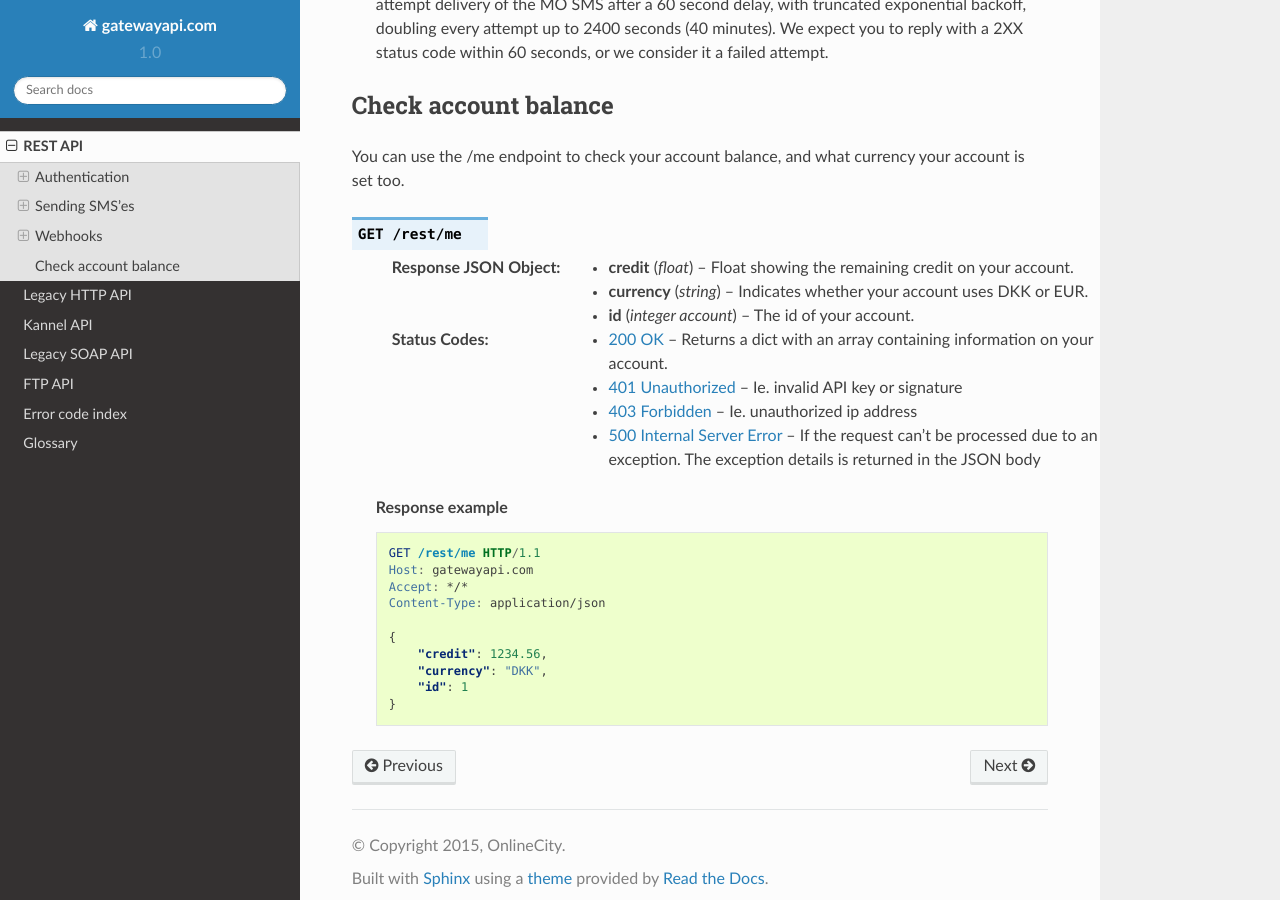
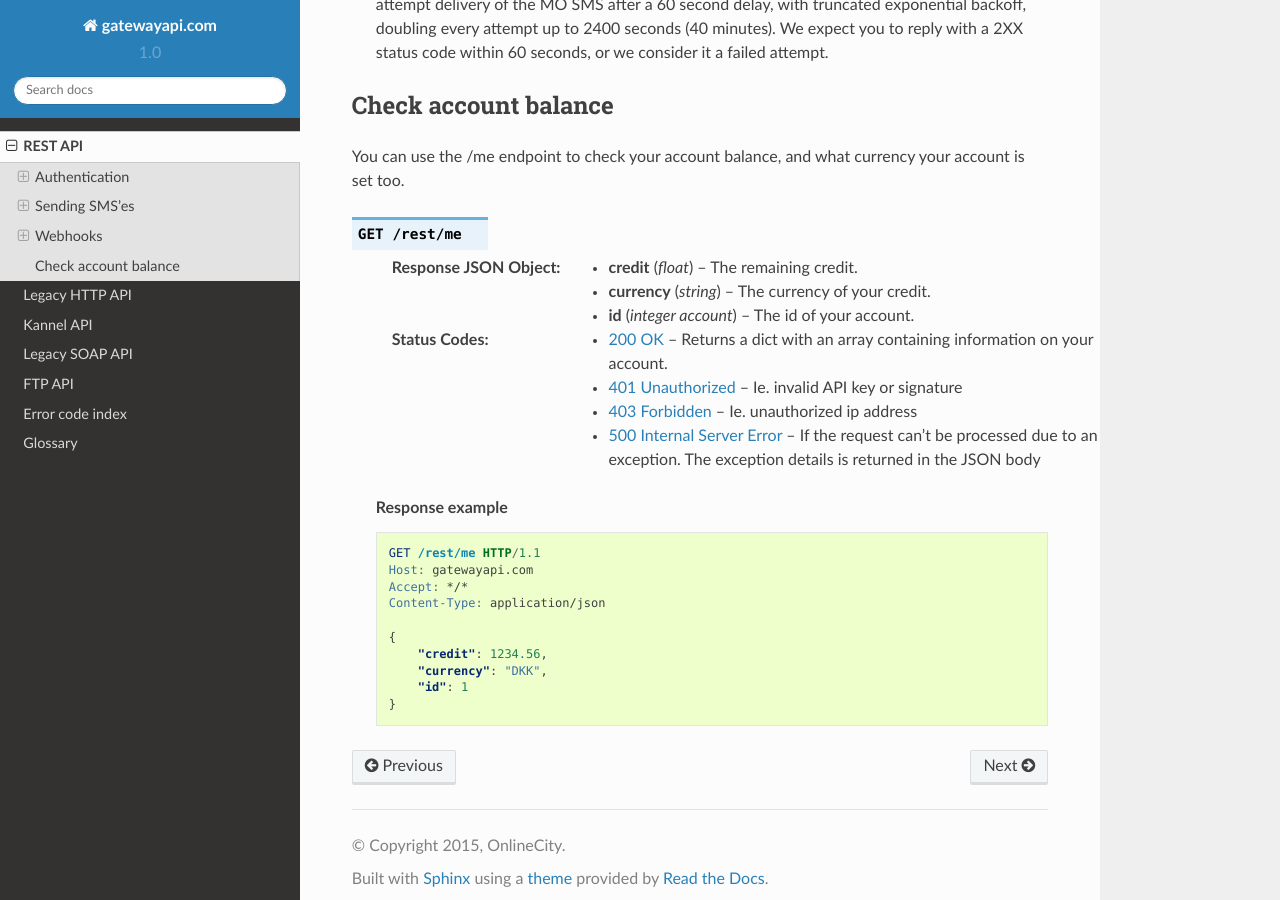
Before and after one commit to onlinecity/gatewayapi-docs, a Sphinx documentation site: the page built from docs/rest.rst, in a window 1280 px wide and 900 px high, scrolled down 16273 px. Built offline with Sphinx 7.4.7 and the Read the Docs theme 2.0.0, drawn with Linux system fonts in a browser that asks for light colours.

Commit message:
More concise descriptions of response.

```diff
--- a/docs/rest.rst
+++ b/docs/rest.rst
@@ -858,8 +858,8 @@
 .. http:get:: /rest/me
    :synopsis: Get credit balance of your account.
 
-   :>json float credit: Float showing the remaining credit on your account.
-   :>json string currency: Indicates whether your account uses DKK or EUR.
+   :>json float credit: The remaining credit.
+   :>json string currency: The currency of your credit.
    :>json integer account id: The id of your account.
 
 
```
